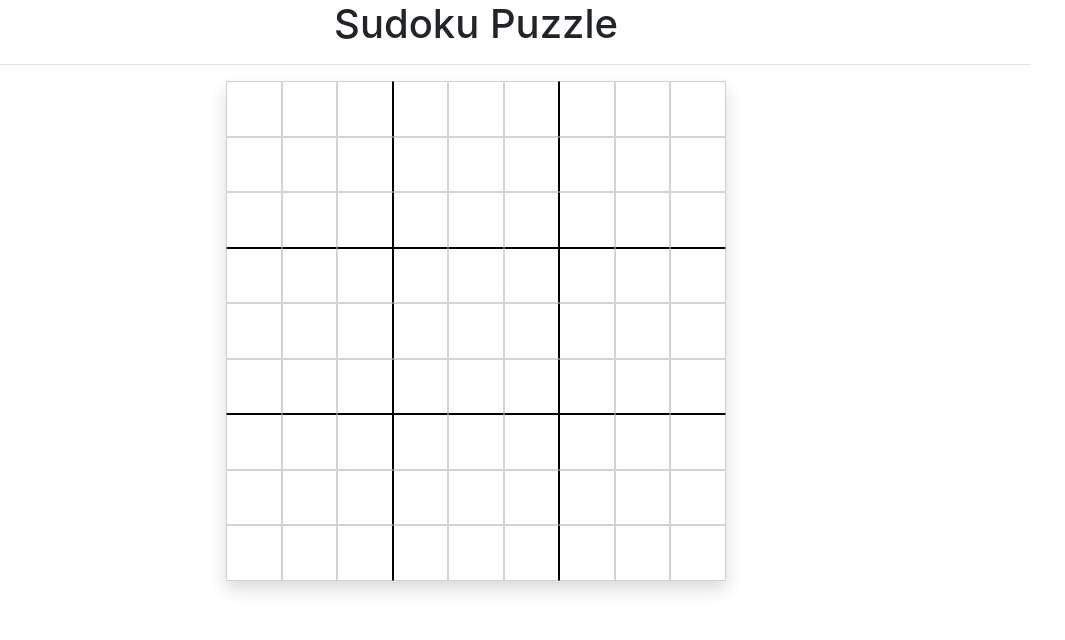
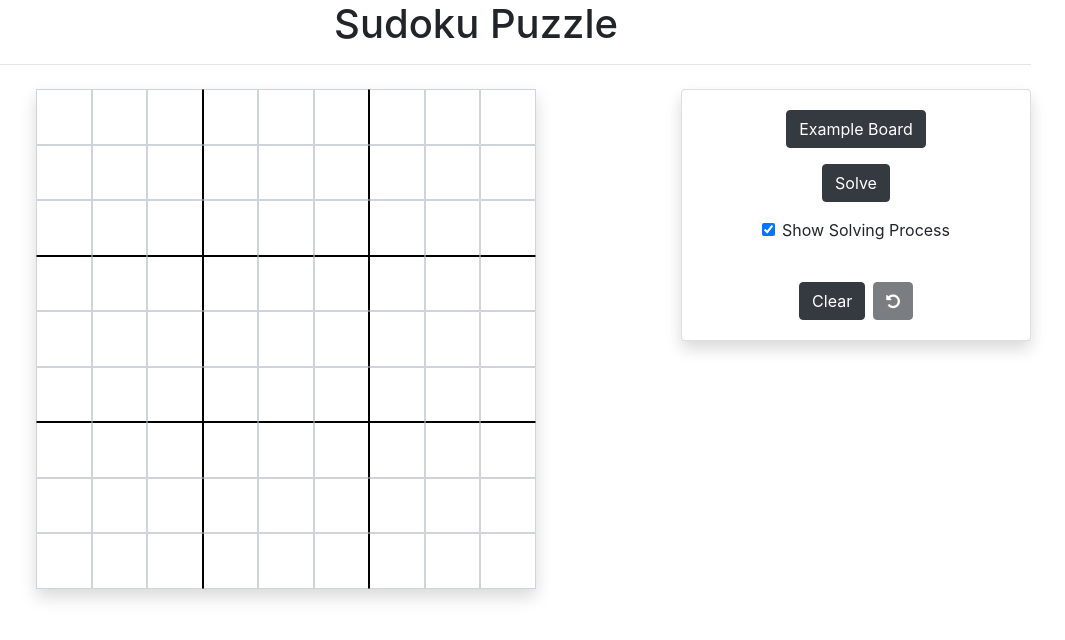
Before and after one commit to khiem90/SudokuSolverReact, a React (Create React App) app: page / in a window 1280 px wide. Shown: the top 640 px of the page, without its empty margins (164-1229 px from the left). Built offline with nearby package versions, Linux system fonts and the light colour scheme.

Commit message:
Solving puzzle (#2)
* added sudoku solver service

* Added sudoku setting card

* Completed the board and its functionality.

```diff
--- a/package.json
+++ b/package.json
@@ -7,6 +7,7 @@
     "@testing-library/react": "^11.2.6",
     "@testing-library/user-event": "^12.8.3",
     "bootstrap": "^4.6.0",
+    "font-awesome": "^4.7.0",
     "react": "^17.0.2",
     "react-dom": "^17.0.2",
     "react-scripts": "4.0.3",
--- a/src/components/board.jsx
+++ b/src/components/board.jsx
@@ -1,17 +1,22 @@
 import React from 'react';
 import Square from './square';
 
-function Board() {
+function Board({ startBoard, board, onChange, disabled }) {
     const renderSquare = () => {
         const squares = [];
 
-        for (let row = 0; row < 9; row++) {
-            for (let col = 0; col < 9; col++) {
-                const index = `${row},${col}`;
+        for (let i = 0; i < 9; i++) {
+            for (let j = 0; j < 9; j++) {
+                const index = `${i},${j}`;
                 squares.push(
                     <Square
                         key={index}
                         id={index}
+                        onChange={onChange}
+                        value={board[i][j] === 0 ? "" : board[i][j]}
+                        style={startBoard[i][j] === 0 ? { color: "red" } : { color: "black" }}
+                        disabled={disabled}
+
                     />
                 )
             }
--- a/src/components/square.jsx
+++ b/src/components/square.jsx
@@ -1,12 +1,17 @@
 import React from 'react';
 
-function Square({ id, value }) {
+function Square({ id, value, onChange, style, disabled }) {
     return (
         <input
+            className="square"
             type="text"
-            className="square"
+            value={value}
             id={id}
+            onChange={(e) => onChange(e, id)}
             maxLength="1"
+            autoComplete="off"
+            style={style}
+            disabled={disabled}
 
         />
     )
--- /dev/null
+++ b/src/components/sudokuCard.jsx
@@ -0,0 +1,65 @@
+import React from 'react';
+
+function SudokuCard({ onExample, isSolving, handleSolve, onReset, undo, isSolved, processChecked, onChange }) {
+    return (
+        <div className="card shadow">
+            <div className="card-body">
+                <button
+                    className='btn btn-dark'
+                    onClick={onExample}
+                    disabled={isSolving}
+                >
+                    Example Board
+                </button>
+                <br />
+                {isSolving ? (
+                    <button
+                        className="btn btn-dark mt-3"
+                        onClick={() => window.location.reload()}
+                    >
+                        Stop
+                    </button>
+                ) : (
+                    <button
+                        className="btn btn-dark mt-3"
+                        onClick={handleSolve}
+                    >
+                        Solve
+                    </button>
+                )}
+                <div className="form-check mt-3">
+                    <input
+                        className="form-check-input"
+                        type="checkbox"
+                        value=""
+                        id="solvingProcess"
+                        style={{ width: "auto" }}
+                        disabled={isSolving}
+                        checked={processChecked}
+                        onChange={onChange}
+                    />
+                    <label className="form-check-label" htmlFor="solvingProcess">
+                        Show Solving Process
+                    </label>
+                </div>
+                <br />
+                <button
+                    className="btn btn-dark mt-3 mr-1"
+                    onClick={onReset}
+                    disabled={isSolving}
+                >
+                    Clear
+                </button>
+                <button
+                    className="btn btn-dark mt-3 ml-1"
+                    onClick={undo}
+                    disabled={!isSolved}
+                >
+                    <i className="fa fa-undo"></i>
+                </button>
+            </div>
+        </div>
+    )
+}
+
+export default SudokuCard;
--- a/src/components/sudokuSolver.jsx
+++ b/src/components/sudokuSolver.jsx
@@ -1,12 +1,109 @@
-import React, { Component } from 'react';
+import React, { useEffect, useState } from 'react';
 import Board from './board';
+import SudokuCard from './sudokuCard';
+import sudokuService, { EMPTY_START_BOARD, EMPTY_BOARD } from '../services/sudokuService';
+import storageService from '../services/storageService';
 
-class SudokuSolver extends Component {
-    render() {
-        return (
-            <Board />
-        )
+function SudokuSolver() {
+    const [startBoard, setStartBoard] = useState(EMPTY_START_BOARD);
+    const [board, setBoard] = useState(EMPTY_BOARD);
+    const [isSolving, setIsSolving] = useState(false);
+    const [isSolved, setIsSolved] = useState(false);
+    const [isBoardDisabled, setIsBoardDisabled] = useState(false);
+    const [isShowProgressChecked, setIsShowProgressChecked] = useState(true);
+    const progressSpeed = 5;
+
+    useEffect(() => {
+        const storageBoard = storageService.getBoard();
+        if (storageBoard) {
+            setBoard(storageBoard);
+        }
+    }, [])
+
+    const handleValueChange = (e, id) => {
+        const { value } = e.target;
+        if ((value <= 9 && value > 0) || value === "") {
+            const position = id.split(",");
+            const newBoard = board.map((arr) => arr.slice());
+            if (value === "") newBoard[position[0]][position[1]] = 0
+            else newBoard[position[0]][position[1]] = Number(value);
+            setBoard(newBoard);
+            storageService.setBoard(newBoard);
+        }
+
     }
+
+    const handleSolveButtonClicked = () => {
+        setIsSolving(true);
+        setIsSolved(false);
+        setStartBoard(board.map((arr) => arr.slice()));
+        const progress = sudokuService.solveSudoku(board)
+        if (isShowProgressChecked) {
+            showProgress(progress);
+        } else {
+            setIsBoardDisabled(true);
+            setBoard(progress[progress.length - 1]);
+            setIsSolved(true);
+            setIsSolving(false);
+        }
+
+    }
+
+    const showProgress = async (progress) => {
+        setIsBoardDisabled(true);
+        for (const board of progress) {
+            setBoard(board);
+            await new Promise((resolve) => setTimeout(resolve, progressSpeed));
+        }
+        setIsSolved(true);
+        setIsSolving(false);
+    }
+
+    const reset = () => {
+        setBoard(EMPTY_BOARD);
+        setStartBoard(EMPTY_START_BOARD);
+        setIsBoardDisabled(false);
+        setIsSolved(false);
+        storageService.setBoard(EMPTY_BOARD());
+
+    }
+
+    const undo = () => {
+        setIsBoardDisabled(false);
+        setBoard(startBoard);
+        setStartBoard(EMPTY_START_BOARD);
+        setIsSolved(false);
+    }
+
+    return (
+        <div className="row mt-4">
+            <div className="col-8 mb-5">
+                <Board
+                    startBoard={startBoard}
+                    board={board}
+                    onChange={handleValueChange}
+                    disabled={isBoardDisabled}
+                />
+            </div>
+            <div className="col mb-5">
+                <SudokuCard
+                    onExample={() => {
+                        reset();
+                        const randomBoard = sudokuService.getRandomExample();
+                        setBoard(randomBoard);
+                        storageService.setBoard(randomBoard);
+                    }}
+                    handleSolve={handleSolveButtonClicked}
+                    isSolving={isSolving}
+                    onReset={reset}
+                    undo={undo}
+                    disabled={isSolving}
+                    processChecked={isShowProgressChecked}
+                    onChange={(e) => setIsShowProgressChecked(e.target.checked)}
+                />
+            </div>
+        </div>
+    )
 }
 
 export default SudokuSolver;
--- a/src/index.js
+++ b/src/index.js
@@ -4,6 +4,7 @@ import './index.css';
 import App from './App';
 import reportWebVitals from './reportWebVitals';
 import 'bootstrap/dist/css/bootstrap.css';
+import 'font-awesome/css/font-awesome.css';
 
 ReactDOM.render(
   <React.StrictMode>
--- /dev/null
+++ b/src/services/storageService.js
@@ -0,0 +1,13 @@
+const KEY = "sudoku-board";
+
+class StorageService {
+    setBoard(board) {
+        localStorage.setItem(KEY, JSON.stringify(board));
+    }
+
+    getBoard() {
+        return JSON.parse(localStorage.getItem(KEY));
+    }
+}
+
+export default new StorageService();
--- /dev/null
+++ b/src/services/sudokuService.js
@@ -0,0 +1,113 @@
+export const EMPTY_START_BOARD = () =>
+    new Array(9).fill(null).map(() => new Array(9));
+export const EMPTY_BOARD = () =>
+    new Array(9).fill(null).map(() => new Array(9).fill(0));
+
+
+class SudokuService {
+    solvingProcess = [];
+
+    getRandomExample() {
+
+        const examples = [
+            [
+                [0, 0, 3, 0, 0, 0, 0, 0, 0],
+                [5, 8, 0, 2, 0, 0, 3, 0, 9],
+                [2, 0, 0, 4, 0, 5, 8, 7, 1],
+                [3, 7, 0, 0, 1, 0, 5, 9, 0],
+                [8, 0, 0, 7, 4, 0, 1, 3, 0],
+                [0, 2, 9, 0, 0, 8, 0, 0, 0],
+                [6, 0, 0, 1, 0, 3, 4, 0, 7],
+                [4, 0, 2, 0, 6, 0, 0, 0, 0],
+                [0, 0, 0, 5, 2, 4, 6, 8, 0],
+            ],
+            [
+                [4, 0, 0, 0, 5, 0, 0, 3, 2],
+                [0, 1, 0, 0, 9, 0, 7, 0, 5],
+                [7, 5, 3, 0, 0, 4, 1, 9, 6],
+                [0, 0, 1, 0, 7, 0, 0, 0, 0],
+                [6, 0, 9, 0, 0, 1, 2, 5, 0],
+                [0, 0, 0, 5, 0, 0, 6, 1, 3],
+                [3, 0, 4, 0, 0, 8, 0, 0, 1],
+                [0, 0, 0, 4, 0, 0, 0, 7, 8],
+                [0, 0, 0, 7, 6, 3, 0, 2, 9],
+            ],
+            [
+                [0, 0, 4, 2, 7, 6, 0, 3, 0],
+                [0, 5, 7, 1, 0, 0, 0, 4, 9],
+                [0, 0, 0, 9, 0, 0, 0, 0, 0],
+                [3, 0, 0, 0, 0, 0, 9, 6, 0],
+                [0, 0, 0, 0, 0, 7, 1, 8, 5],
+                [0, 0, 0, 0, 2, 0, 3, 0, 4],
+                [0, 0, 0, 7, 0, 1, 0, 9, 0],
+                [0, 0, 0, 6, 0, 0, 2, 1, 0],
+                [1, 0, 6, 0, 8, 0, 0, 0, 0],
+            ],
+        ];
+        return examples[Math.floor(Math.random() * examples.length)];
+    }
+
+    findEmptySquare(board) {
+        for (let i = 0; i < board.length; i++) {
+            for (let j = 0; j < board[i].length; j++)
+                if (board[i][j] === 0) {
+                    return { i, j };
+                }
+        }
+        return false
+    }
+
+    isValid(board, row, col, value) {
+        for (let i = 0; i < board.length; i++) {
+            if (board[i][col] === value && i !== row) return false;
+            if (board[row][i] === value && i !== col) return false;
+        }
+
+        const x = Math.floor(row / 3) * 3;
+        const y = Math.floor(col / 3) * 3;
+
+        for (let i = x; i < x + 3; i++) {
+            for (let j = y; j < y + 3; j++) {
+                if (board[i][j] === value && i !== row && j !== col) {
+                    return false
+                }
+            }
+        }
+
+        return true
+    }
+
+    solveRecursive(board) {
+        this.solvingProcess.push(board.map((arr) => arr.slice()));
+        let findEmptySquare = this.findEmptySquare(board);
+        let position;
+        const values = [1, 2, 3, 4, 5, 6, 7, 8, 9];
+
+        if (findEmptySquare) {
+            position = findEmptySquare;
+        } else return true
+
+        while (values.length !== 0) {
+            const value = values[0];
+
+            if (this.isValid(board, position.i, position.j, value)) {
+                board[position.i][position.j] = Number(value);
+                if (this.solveRecursive(board)) return true;
+                board[position.i][position.j] = 0;
+
+            }
+            values.shift();
+        }
+
+        return false;
+    }
+
+    solveSudoku(board) {
+        this.solvingProcess = [];
+        this.solveRecursive(board);
+        return this.solvingProcess;
+    }
+
+}
+
+export default new SudokuService();
```
Also changed, not shown: 1 other file (tests, documents, lock files or other folders).
